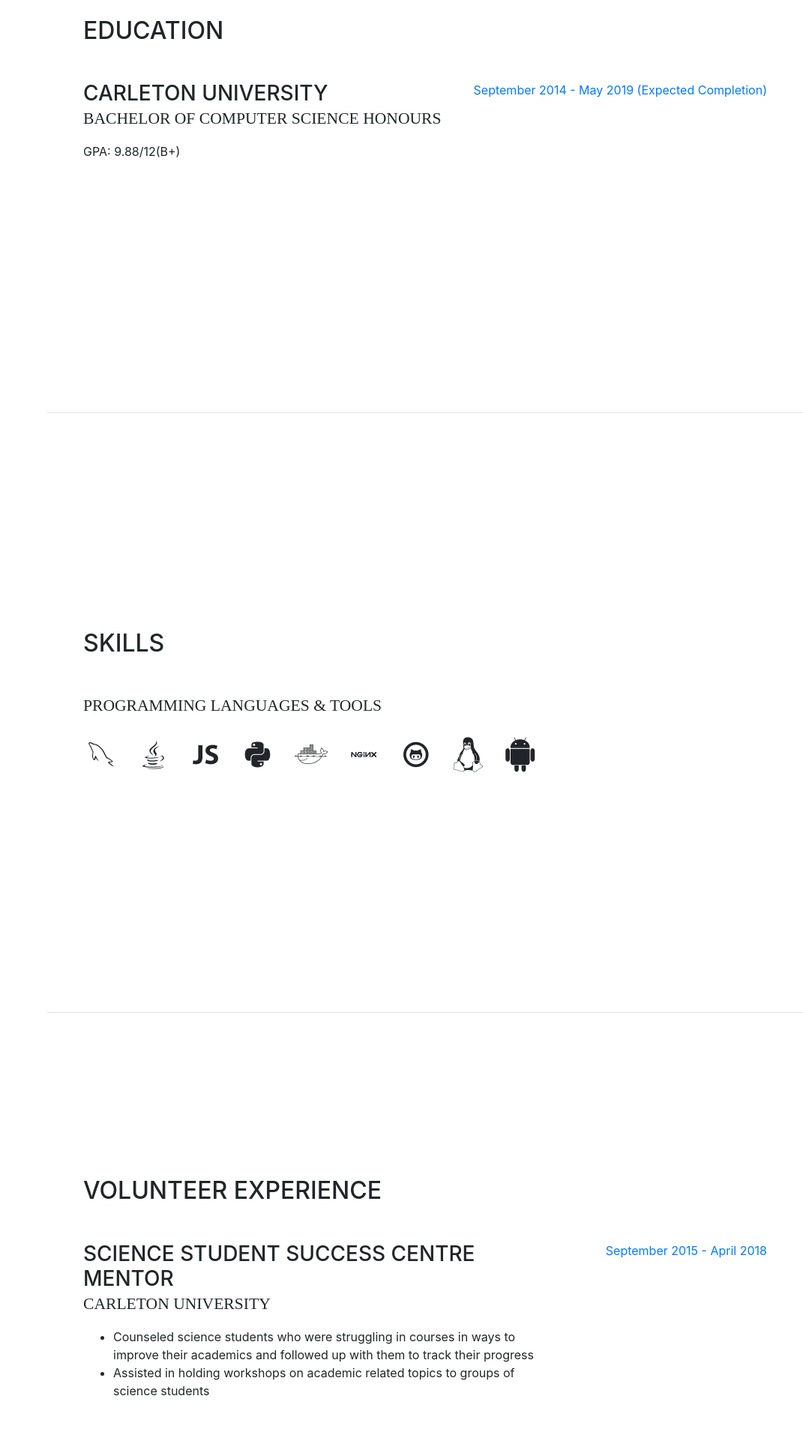
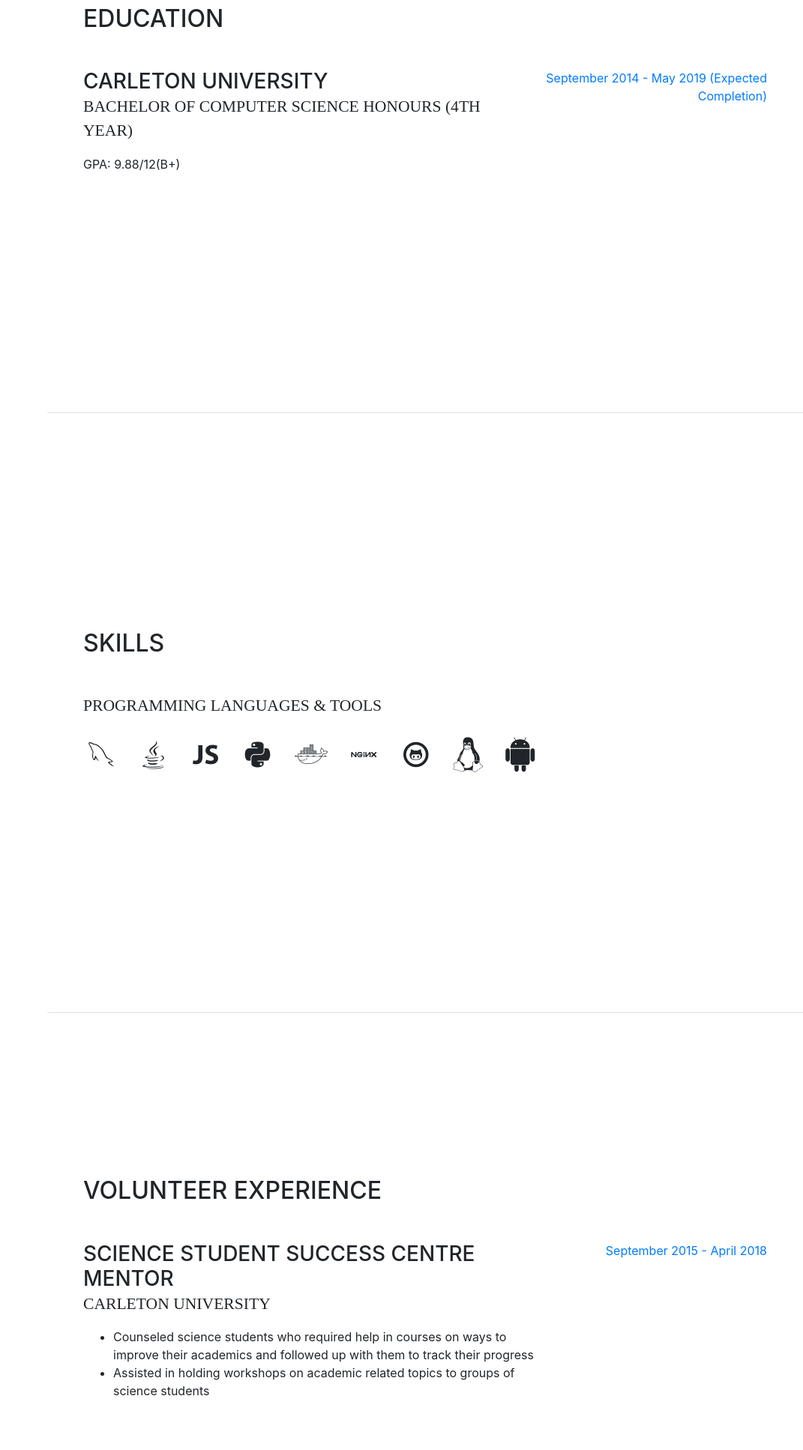
Before and after one commit to raiyanq/raiyanq.github.io, a website with bundled scripts: page index.html in a window 1280 px wide. Shown: the part 1857-3791 px from the top of the page at 75% size, without its empty margins (209-1280 px from the left). Built offline with nearby package versions, Linux system fonts and the light colour scheme; a web font is replaced by a local one.

Commit message:
Small changes to wording

```diff
--- a/index.html
+++ b/index.html
@@ -150,7 +150,7 @@
           <div class="resume-item d-flex flex-column flex-md-row mb-5">
             <div class="resume-content mr-auto">
               <h3 class="mb-0">Carleton University</h3>
-              <div class="subheading mb-3">Bachelor of Computer Science Honours</div>
+              <div class="subheading mb-3">Bachelor of Computer Science Honours (4th year) </div>
               <p>GPA: 9.88/12(B+)</p>
             </div>
             <div class="resume-date text-md-right">
@@ -210,7 +210,7 @@
               <div class="subheading mb-3">Carleton University</div>
               <ul>
 			  <li>
-			  Counseled science students who were struggling in courses in ways to improve their academics and followed up with them to track their progress
+			  Counseled science students who required help in courses on ways to improve their academics and followed up with them to track their progress
 			  </li>
 			  <li>
 			  Assisted in holding workshops on academic related topics to groups of science students
```
